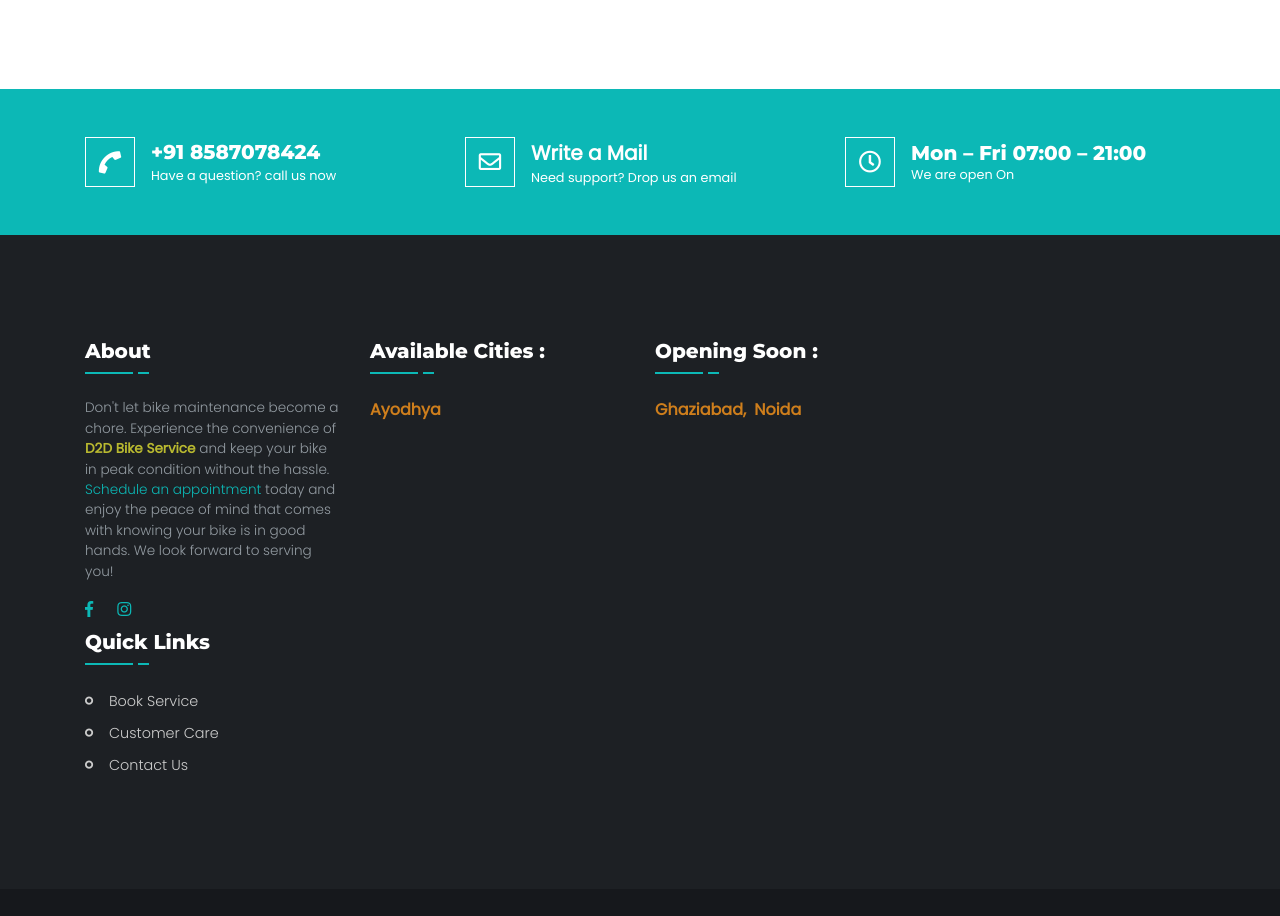
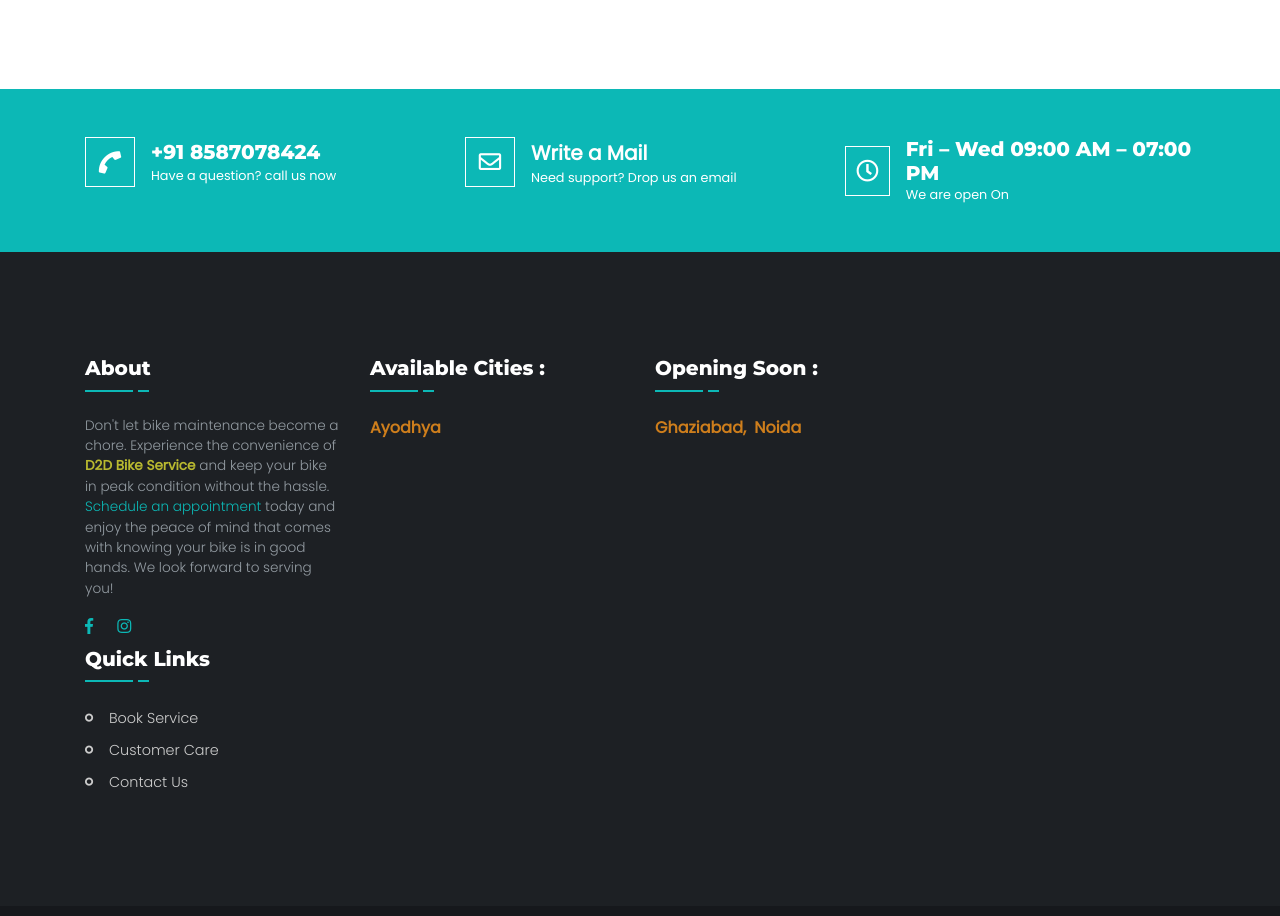
Before and after one commit to thiszsachin/d2d-ui, an Angular app: page / in a window 1280 px wide. Shown: the part 4320-5236 px from the top of the page. Built offline with nearby package versions, Linux system fonts and the light colour scheme.

Commit message:
added correct dates

```diff
--- a/src/components/home/home.component.html
+++ b/src/components/home/home.component.html
@@ -646,7 +646,7 @@
           <div class="d-flex align-items-center">
             <div class="contact-icon"><i class="far fa-clock"></i></div>
             <div class="ml-3">
-              <h3 class="h5 mb-0">Mon – Fri 07:00 – 21:00</h3>
+              <h3 class="h5 mb-0">Fri – Wed 09:00 AM – 07:00 PM</h3>
               <p class="small mb-0">We are open On</p>
             </div>
           </div>
```
